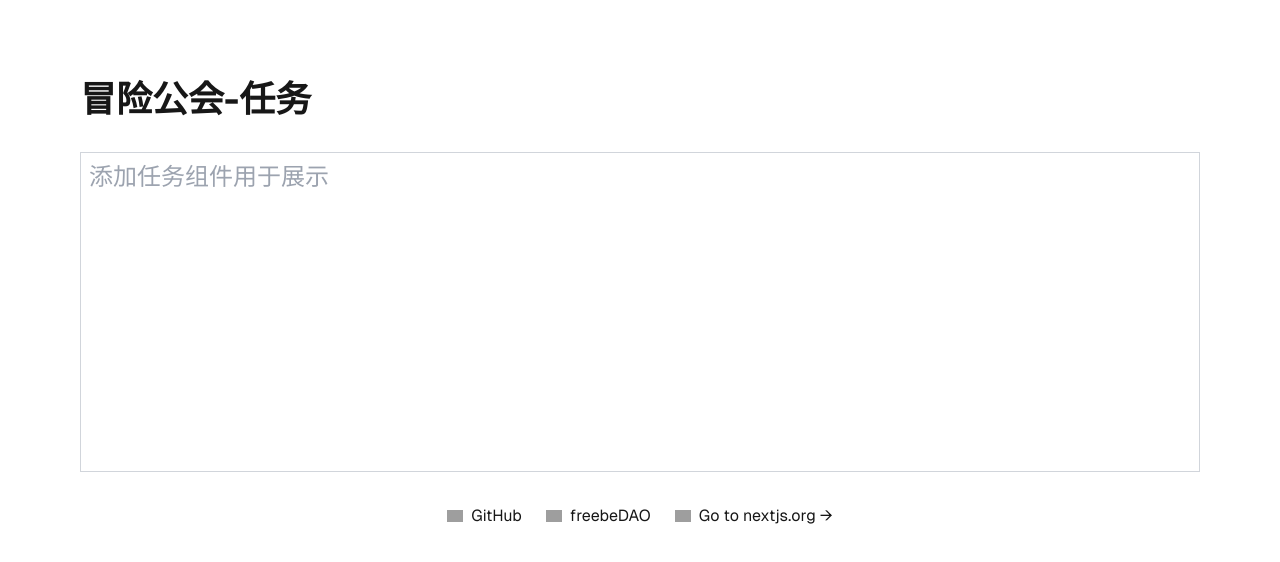
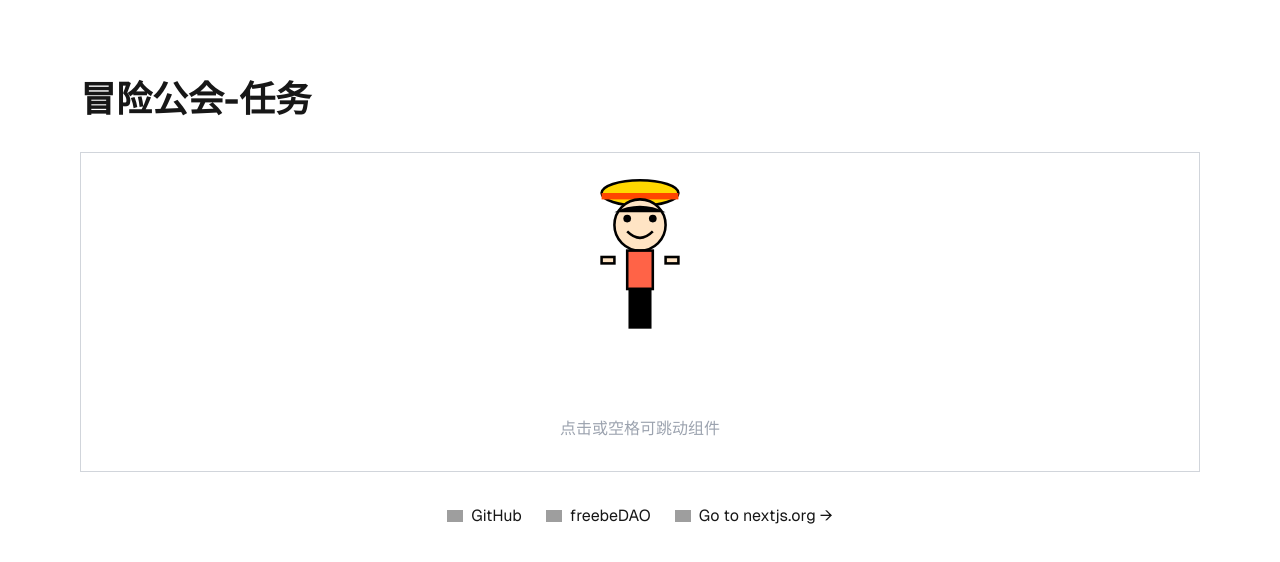
Before and after one commit to freebeDAO/advanture-island, a Next.js app: page / in a window 1280 px wide. Shown: the top 562 px of the page. Built offline with nearby package versions, Linux system fonts and the light colour scheme; grey boxes are pictures that could not be loaded.

Commit message:
可跳动组件测试任务

```diff
--- /dev/null
+++ b/src/app/demo/jumpable/jumpDemo.tsx
@@ -0,0 +1,16 @@
+'use client'
+import LuffyQVersion from 'src/components/JumpableComponent';
+/**
+ * weixin: wchen446352746，任务：测试任务 跳动组件demo
+ */
+const DemoPage: React.FC = () => {
+  return (
+    <div className="min-h-screen flex flex-col justify-center items-center bg-blue-100">
+      <h1 className="text-3xl font-bold mb-6">路飞跳动</h1>
+      <LuffyQVersion />
+      <p className="mt-4 text-lg text-gray-700">点击路飞或按空格让他跳动！</p>
+    </div>
+  );
+};
+
+export default DemoPage;
--- a/src/app/page.tsx
+++ b/src/app/page.tsx
@@ -1,4 +1,5 @@
 import Image from 'next/image';
+import JumpableComponent from 'src/components/JumpableComponent';
 
 export default function Home() {
   return (
@@ -6,8 +7,9 @@ export default function Home() {
       <main className="flex flex-col gap-8 row-start-2  sm:items-start">
         <h1 className="text-4xl font-bold">冒险公会-任务</h1>
         {/* 替换成自己完成的任务演示组件 */}
-        <h2 className="text-2xl h-80 text-gray-400 border border-gray-300 p-2 w-full">
-          添加任务组件用于展示
+        <h2 className=" h-80 text-gray-400 border border-gray-300 p-2 w-full">
+        <JumpableComponent />
+        <p className='flex flex-auto items-center justify-center'>点击或空格可跳动组件</p>
         </h2>
       </main>
       <footer className="row-start-3 flex gap-6 flex-wrap items-center justify-center mt-8">
--- a/src/components/JumpableComponent-melten/index.tsx
+++ /dev/null
@@ -1,52 +0,0 @@
-'use client';
-import * as React from 'react';
-import { useState, useEffect } from 'react';
-import { twMerge } from 'tailwind-merge';
-import clsx from 'clsx';
-
-const JumpableComponent: React.FC = () => {
-  const [isJumping, setIsJumping] = useState<boolean>(false);
-
-  // 处理按下空格键触发跳跃
-  useEffect(() => {
-    const handleKeyDown = (e: KeyboardEvent) => {
-      if (e.code === 'Space' && !isJumping) {
-        triggerJump();
-      }
-    };
-
-    window.addEventListener('keydown', handleKeyDown);
-
-    return () => {
-      window.removeEventListener('keydown', handleKeyDown);
-    };
-  }, [isJumping]);
-
-  // 触发跳跃
-  const triggerJump = () => {
-    if (!isJumping) {
-      setIsJumping(true);
-      setTimeout(() => {
-        setIsJumping(false); // 跳跃结束后恢复
-      }, 500); // 控制跳跃时长，500ms
-    }
-  };
-
-  return (
-    <div
-      className={twMerge(
-        clsx(
-          'w-32 h-12 md:w-48 md:h-16 bg-green-500 text-white flex items-center justify-center font-bold py-2 px-4 rounded-full shadow-lg text-center',
-          'hover:bg-green-700 hover:scale-105 transition-all duration-300 ease-in-out',
-          'active:scale-95 focus:outline-none focus:ring-2 focus:ring-green-300 focus:ring-opacity-50',
-          isJumping && 'transform -translate-y-24'
-        )
-      )}
-      onClick={triggerJump}
-    >
-      点我或空格跳一下
-    </div>
-  );
-};
-
-export default JumpableComponent;
--- /dev/null
+++ b/src/components/JumpableComponent/index.tsx
@@ -0,0 +1,84 @@
+'use client';
+import { useState, useEffect } from 'react';
+import { twMerge } from 'tailwind-merge';
+import clsx from 'clsx';
+
+const LuffyQVersion: React.FC = () => {
+  const [isJumping, setIsJumping] = useState<boolean>(false);
+
+  useEffect(() => {
+    const handleKeyDown = (e: KeyboardEvent) => {
+      if (e.code === 'Space' && !isJumping) {
+        triggerJump();
+      }
+    };
+
+    window.addEventListener('keydown', handleKeyDown);
+
+    return () => {
+      window.removeEventListener('keydown', handleKeyDown);
+    };
+  }, [isJumping]);
+
+  const triggerJump = () => {
+    if (!isJumping) {
+      setIsJumping(true);
+      setTimeout(() => {
+        setIsJumping(false);
+      }, 500);
+    }
+  };
+
+  return (
+    <div
+      className={twMerge(
+        clsx(
+          'flex justify-center items-center cursor-pointer transition-transform duration-500',
+          isJumping && 'transform -translate-y-24'
+        )
+      )}
+      onClick={triggerJump}
+    >
+      {/* 采用 SVG 构建Q版路飞 */}
+      <svg
+        xmlns="http://www.w3.org/2000/svg"
+        viewBox="0 0 100 200"
+        className="w-32 h-64"
+      >
+        {/* 草帽 */}
+        <ellipse cx="50" cy="25" rx="30" ry="10" fill="#FFD700" stroke="#000" strokeWidth="2" />
+        <rect x="20" y="25" width="60" height="5" fill="#FF4500" />
+
+        {/* 头部 */}
+        <circle cx="50" cy="50" r="20" fill="#FFE4C4" stroke="#000" strokeWidth="2" />
+
+        {/* 头发 */}
+        <path d="M30 40 Q50 30, 70 40" fill="#000" />
+
+        {/* 眼睛 */}
+        <circle cx="40" cy="45" r="3" fill="#000" />
+        <circle cx="60" cy="45" r="3" fill="#000" />
+
+        {/* 嘴巴 */}
+        <path d="M40 55 Q50 65, 60 55" stroke="#000" strokeWidth="2" fill="none" />
+
+        {/* 身体 - 红色背心 */}
+        <rect x="40" y="70" width="20" height="30" fill="#FF6347" stroke="#000" strokeWidth="2" />
+
+        {/* 左手 */}
+        <rect x="20" y="75" width="10" height="5" fill="#FFE4C4" stroke="#000" strokeWidth="2" />
+
+        {/* 右手 */}
+        <rect x="70" y="75" width="10" height="5" fill="#FFE4C4" stroke="#000" strokeWidth="2" />
+
+        {/* 左腿 */}
+        <rect x="42" y="100" width="7" height="30" fill="#000" stroke="#000" strokeWidth="2" />
+
+        {/* 右腿 */}
+        <rect x="51" y="100" width="7" height="30" fill="#000" stroke="#000" strokeWidth="2" />
+      </svg>
+    </div>
+  );
+};
+
+export default LuffyQVersion;
```
